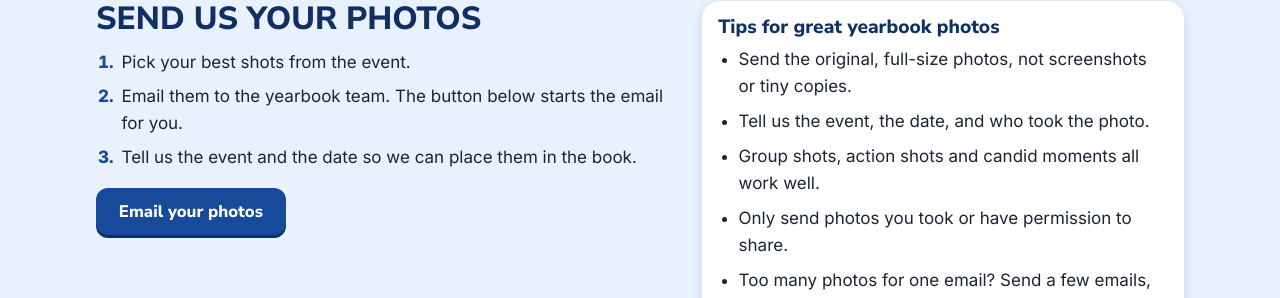
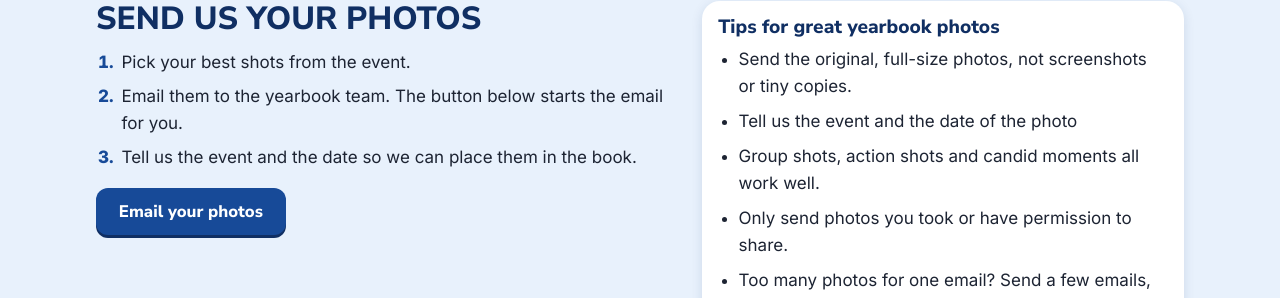
Before and after one commit to JoelTW/Monte-Vista-Elementary-PTA, a Jekyll site: the page built from yearbook.html, in a window 1280 px wide and 900 px high, scrolled down 624 px. Shown: the part 149-447 px from the top of the window. Built offline with Jekyll 4.4.1, drawn with Linux system fonts in a browser that asks for light colours.

Commit message:
Update Pages “yearbook”

```diff
--- a/_data/yearbook.yml
+++ b/_data/yearbook.yml
@@ -37,7 +37,6 @@ sections:
                 body: |-
                   Event:
                   Date:
-                  Photographer (for credit):
                 style: gold
                 new_tab: false
                 download: ''
@@ -84,7 +83,6 @@ sections:
                 body: |-
                   Event:
                   Date:
-                  Photographer (for credit):
                 style: blue
                 new_tab: false
                 download: ''
@@ -97,7 +95,7 @@ sections:
           - type: tips
             items:
               - Send the original, full-size photos, not screenshots or tiny copies.
-              - Tell us the event, the date, and who took the photo.
+              - Tell us the event and the date of the photo
               - Group shots, action shots and candid moments all work well.
               - Only send photos you took or have permission to share.
               - Too many photos for one email? Send a few emails, or share a link from Google Photos, Google Drive or iCloud.
```
